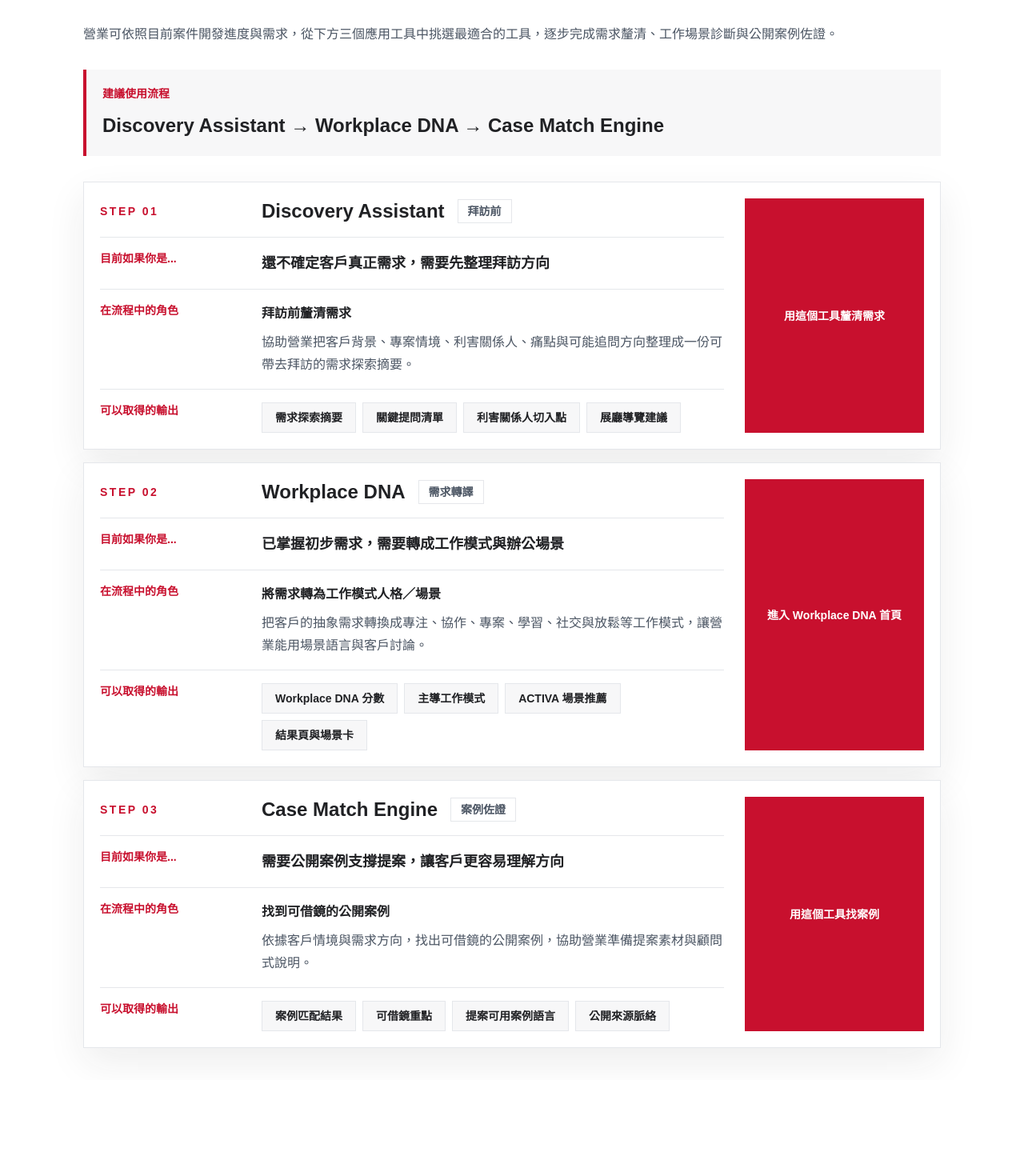
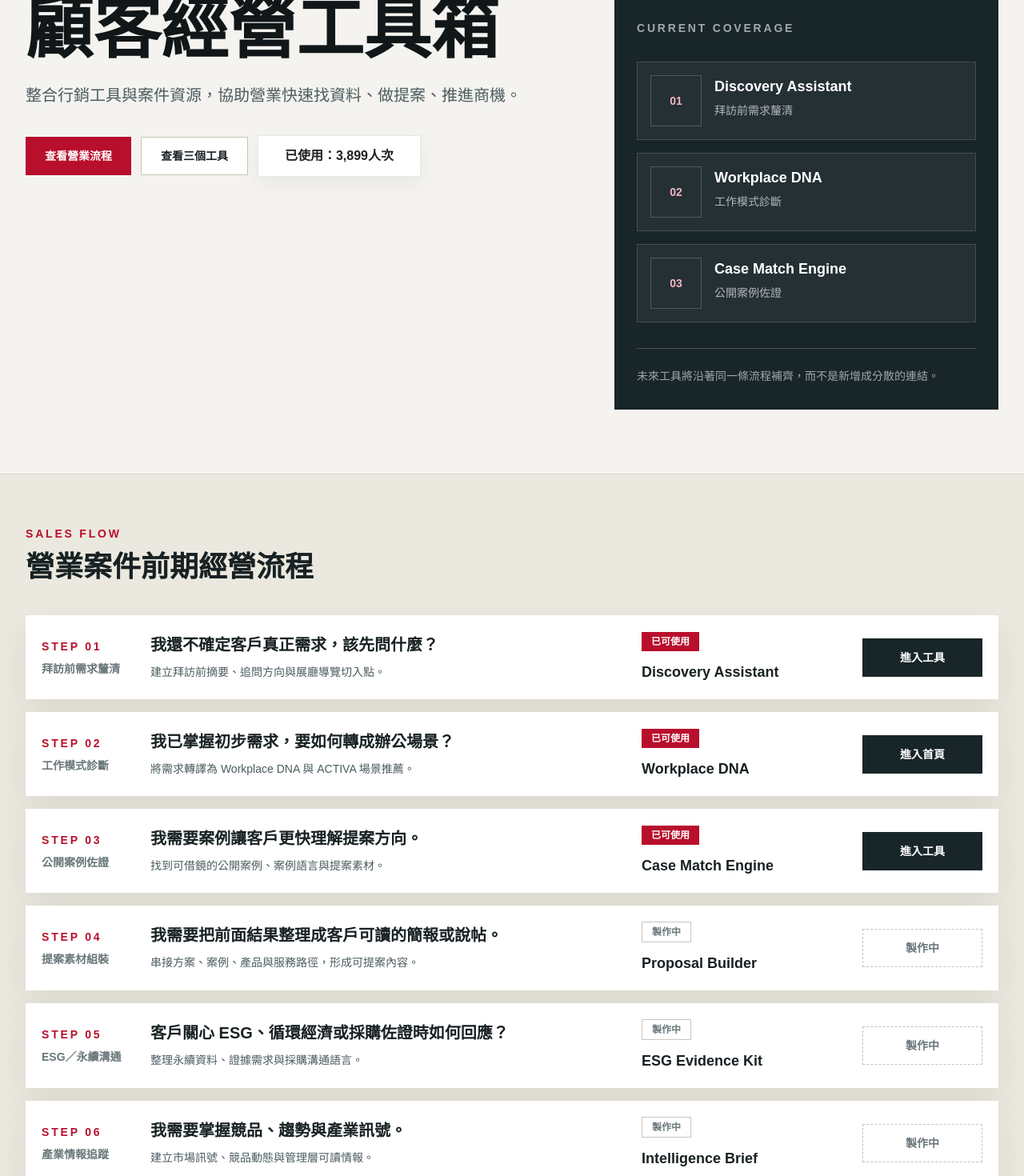
Before and after one commit to shawnfan303/activa-workplace-dna-explorer, a Next.js app: page /customer-toolbox in a window 1280 px wide. Shown: the part 220-1690 px from the top of the page at 80% size. Before the commit the page ends 1570 px from the top, so only its background shows below. Built offline with nearby package versions, Linux system fonts and the light colour scheme.

Commit message:
Apply customer toolbox redesign

```diff
--- a/app/customer-toolbox/page.tsx
+++ b/app/customer-toolbox/page.tsx
@@ -5,121 +5,223 @@
 
 export const metadata: Metadata = {
   title: "顧客經營工具箱",
-  description: "讓營業依照案件前期開發進度，挑選 Discovery Assistant、Workplace DNA 與 Case Match Engine。"
+  description: "整合行銷工具與案件資源，協助營業快速找資料、做提案、推進商機。"
 };
 
-const tools = [
+const salesFlow = [
   {
     step: "01",
-    phase: "拜訪前",
-    need: "還不確定客戶真正需求，需要先整理拜訪方向",
-    name: "Discovery Assistant",
+    phase: "拜訪前需求釐清",
+    question: "我還不確定客戶真正需求，該先問什麼？",
+    outcome: "建立拜訪前摘要、追問方向與展廳導覽切入點。",
+    tool: "Discovery Assistant",
+    toolType: "已可使用",
     href: "/discovery-assistant",
-    role: "拜訪前釐清需求",
-    description: "協助營業把客戶背景、專案情境、利害關係人、痛點與可能追問方向整理成一份可帶去拜訪的需求探索摘要。",
-    outputs: ["需求探索摘要", "關鍵提問清單", "利害關係人切入點", "展廳導覽建議"],
-    cta: "用這個工具釐清需求"
+    cta: "進入工具"
   },
   {
     step: "02",
-    phase: "需求轉譯",
-    need: "已掌握初步需求，需要轉成工作模式與辦公場景",
-    name: "Workplace DNA",
+    phase: "工作模式診斷",
+    question: "我已掌握初步需求，要如何轉成辦公場景？",
+    outcome: "將需求轉譯為 Workplace DNA 與 ACTIVA 場景推薦。",
+    tool: "Workplace DNA",
+    toolType: "已可使用",
     href: "/",
-    role: "將需求轉為工作模式人格／場景",
-    description: "把客戶的抽象需求轉換成專注、協作、專案、學習、社交與放鬆等工作模式，讓營業能用場景語言與客戶討論。",
-    outputs: ["Workplace DNA 分數", "主導工作模式", "ACTIVA 場景推薦", "結果頁與場景卡"],
-    cta: "進入 Workplace DNA 首頁"
+    cta: "進入首頁"
   },
   {
     step: "03",
-    phase: "案例佐證",
-    need: "需要公開案例支撐提案，讓客戶更容易理解方向",
-    name: "Case Match Engine",
+    phase: "公開案例佐證",
+    question: "我需要案例讓客戶更快理解提案方向。",
+    outcome: "找到可借鏡的公開案例、案例語言與提案素材。",
+    tool: "Case Match Engine",
+    toolType: "已可使用",
     href: "/case-match",
-    role: "找到可借鏡的公開案例",
-    description: "依據客戶情境與需求方向，找出可借鏡的公開案例，協助營業準備提案素材與顧問式說明。",
-    outputs: ["案例匹配結果", "可借鏡重點", "提案可用案例語言", "公開來源脈絡"],
-    cta: "用這個工具找案例"
+    cta: "進入工具"
+  },
+  {
+    step: "04",
+    phase: "提案素材組裝",
+    question: "我需要把前面結果整理成客戶可讀的簡報或說帖。",
+    outcome: "串接方案、案例、產品與服務路徑，形成可提案內容。",
+    tool: "Proposal Builder",
+    toolType: "製作中",
+    href: "",
+    cta: "製作中"
+  },
+  {
+    step: "05",
+    phase: "ESG／永續溝通",
+    question: "客戶關心 ESG、循環經濟或採購佐證時如何回應？",
+    outcome: "整理永續資料、證據需求與採購溝通語言。",
+    tool: "ESG Evidence Kit",
+    toolType: "製作中",
+    href: "",
+    cta: "製作中"
+  },
+  {
+    step: "06",
+    phase: "產業情報追蹤",
+    question: "我需要掌握競品、趨勢與產業訊號。",
+    outcome: "建立市場訊號、競品動態與管理層可讀情報。",
+    tool: "Intelligence Brief",
+    toolType: "製作中",
+    href: "",
+    cta: "製作中"
   }
 ];
 
+const activeTools = salesFlow.filter((item) => item.toolType === "已可使用");
+const inProgressTools = salesFlow.filter((item) => item.toolType === "製作中");
+
 export default function CustomerToolboxPage() {
   return (
-    <section className="min-h-screen bg-white">
-      <div className="aurora-container py-8 md:py-10">
-        <header className="flex flex-wrap items-center justify-between gap-5 border-b border-aurora-line pb-6">
-          <div className="flex items-center gap-5">
-            <img className="h-11 w-auto" src={`${assetPath("/images/aurora-furniture-logo.png")}?v=transparent`} alt="震旦家具 AURORA Furniture" />
-            <p className="text-sm font-semibold uppercase tracking-[0.22em] text-aurora-red">Sales development toolbox</p>
+    <div className="min-h-screen bg-[#f4f3ef] text-[#182123]">
+      <main>
+        <section className="mx-auto max-w-7xl px-5 py-10 lg:px-8 lg:py-20">
+          <div className="mb-8 flex items-center gap-5 border-b border-[#d9d5ca] pb-6">
+            <img className="h-16 w-auto md:h-20" src={`${assetPath("/images/aurora-furniture-logo.png")}?v=transparent`} alt="震旦家具 AURORA Furniture" />
+            <p className="text-sm font-semibold uppercase tracking-[0.22em] text-[#b80f2c] md:text-base">Sales development toolbox</p>
           </div>
-          <UsageCounter variant="compact" />
-        </header>
 
-        <div className="py-8">
+          <div className="grid gap-12 lg:grid-cols-[minmax(0,1fr)_480px] lg:items-start">
           <div>
-            <h1 className="whitespace-nowrap text-[clamp(2.35rem,5.8vw,4.9rem)] font-semibold leading-none text-aurora-ink">
+            <h1 className="whitespace-nowrap text-[clamp(2.7rem,6.6vw,5.8rem)] font-semibold leading-[0.95] text-[#111718]">
               顧客經營工具箱
             </h1>
-            <p className="mt-6 whitespace-nowrap text-[clamp(0.72rem,1.25vw,1.05rem)] leading-8 text-aurora-graphite">
-              營業可依照目前案件開發進度與需求，從下方三個應用工具中挑選最適合的工具，逐步完成需求釐清、工作場景診斷與公開案例佐證。
+            <p className="mt-6 max-w-3xl text-xl leading-9 text-[#4b5b5f]">
+              整合行銷工具與案件資源，協助營業快速找資料、做提案、推進商機。
             </p>
+            <div className="mt-8 flex flex-wrap items-center gap-3">
+              <a href="#flow" className="inline-flex h-12 items-center bg-[#b80f2c] px-6 text-sm font-semibold text-white transition hover:bg-[#930b23]">
+                查看營業流程
+              </a>
+              <a href="#tools" className="inline-flex h-12 items-center border border-[#c9c5ba] bg-white px-6 text-sm font-semibold transition hover:border-[#b80f2c] hover:text-[#b80f2c]">
+                查看三個工具
+              </a>
+              <UsageCounter variant="compact" />
+            </div>
           </div>
 
-          <div className="mt-7 border-l-4 border-aurora-red bg-aurora-soft p-5">
-            <p className="text-sm font-semibold text-aurora-red">建議使用流程</p>
-            <p className="mt-3 text-2xl font-semibold leading-9 text-aurora-ink">
-              Discovery Assistant → Workplace DNA → Case Match Engine
-            </p>
+          <div className="bg-[#182529] p-7 text-white">
+            <p className="text-sm font-semibold uppercase tracking-[0.2em] text-white/60">Current coverage</p>
+            <div className="mt-8 grid gap-4">
+              {activeTools.map((item) => (
+                <div key={item.tool} className="grid grid-cols-[64px_minmax(0,1fr)] gap-4 border border-white/15 bg-white/5 p-4">
+                  <div className="flex h-16 items-center justify-center border border-white/20 text-sm font-semibold text-[#f3b6c1]">{item.step}</div>
+                  <div>
+                    <p className="text-lg font-semibold">{item.tool}</p>
+                    <p className="mt-1 text-sm leading-6 text-white/65">{item.phase}</p>
+                  </div>
+                </div>
+              ))}
+            </div>
+            <div className="mt-8 border-t border-white/20 pt-5 text-sm leading-7 text-white/60">
+              未來工具將沿著同一條流程補齊，而不是新增成分散的連結。
+            </div>
+          </div>
+          </div>
+        </section>
+
+        <section id="flow" className="border-y border-[#d9d5ca] bg-[#ebe8df]">
+          <div className="mx-auto max-w-7xl px-5 py-16 lg:px-8">
+            <div className="mb-10 grid gap-5 lg:grid-cols-[0.7fr_1.3fr] lg:items-end">
+              <div>
+                <p className="text-sm font-semibold uppercase tracking-[0.2em] text-[#b80f2c]">Sales Flow</p>
+                <h2 className="mt-3 text-4xl font-semibold">營業案件前期經營流程</h2>
               </div>
             </div>
 
             <div className="grid gap-4">
-          {tools.map((tool) => (
-            <article key={tool.name} className="grid gap-5 border border-aurora-line bg-white p-5 shadow-subtle lg:grid-cols-[minmax(0,1fr)_230px] lg:items-stretch">
-              <div className="grid gap-4">
-                <div className="grid gap-3 border-b border-aurora-line pb-4 lg:grid-cols-[190px_minmax(0,1fr)] lg:items-center">
-                  <p className="text-sm font-semibold tracking-[0.18em] text-aurora-red">STEP {tool.step}</p>
-                  <div className="flex flex-wrap items-center gap-4">
-                    <h2 className="text-2xl font-semibold text-aurora-ink">{tool.name}</h2>
-                    <span className="inline-flex border border-aurora-line px-3 py-1 text-sm font-semibold text-aurora-graphite">{tool.phase}</span>
+              {salesFlow.map((item) => (
+                <article key={item.step} className="grid gap-4 bg-white p-5 shadow-subtle lg:grid-cols-[120px_minmax(0,1fr)_260px_150px] lg:items-center">
+                  <div>
+                    <p className="text-sm font-semibold tracking-[0.2em] text-[#b80f2c]">STEP {item.step}</p>
+                    <p className="mt-2 text-sm font-semibold text-[#6a777a]">{item.phase}</p>
                   </div>
+                  <div>
+                    <p className="text-xl font-semibold">{item.question}</p>
+                    <p className="mt-2 text-sm leading-6 text-[#4b5b5f]">{item.outcome}</p>
                   </div>
-
-                <div className="grid gap-3 border-b border-aurora-line pb-4 lg:grid-cols-[190px_minmax(0,1fr)]">
-                  <p className="text-sm font-semibold text-aurora-red">目前如果你是...</p>
-                  <p className="text-lg font-semibold leading-8 text-aurora-ink">{tool.need}</p>
+                  <div>
+                    <span className={`inline-flex px-3 py-1 text-xs font-semibold ${item.toolType === "已可使用" ? "bg-[#b80f2c] text-white" : "border border-[#c9c5ba] text-[#6a777a]"}`}>
+                      {item.toolType}
+                    </span>
+                    <p className="mt-3 text-lg font-semibold">{item.tool}</p>
                   </div>
-
-                <div className="grid gap-3 border-b border-aurora-line pb-4 lg:grid-cols-[190px_minmax(0,1fr)]">
-                  <p className="text-sm font-semibold text-aurora-red">在流程中的角色</p>
-                  <div>
-                    <p className="text-base font-semibold leading-7 text-aurora-ink">{tool.role}</p>
-                    <p className="mt-2 text-base leading-7 text-aurora-graphite">{tool.description}</p>
-                  </div>
-                </div>
-
-                <div className="grid gap-3 lg:grid-cols-[190px_minmax(0,1fr)] lg:items-start">
-                  <p className="text-sm font-semibold text-aurora-red">可以取得的輸出</p>
-                  <div className="flex flex-wrap gap-2">
-                    {tool.outputs.map((output) => (
-                      <span key={output} className="border border-aurora-line bg-aurora-soft px-4 py-2 text-sm font-semibold text-aurora-ink">
-                        {output}
+                  {item.href ? (
+                    <Link href={item.href} className="inline-flex h-12 items-center justify-center bg-[#182529] px-5 text-sm font-semibold text-white transition hover:bg-[#2b383b]">
+                      {item.cta}
+                    </Link>
+                  ) : (
+                    <span className="inline-flex h-12 items-center justify-center border border-dashed border-[#c9c5ba] px-5 text-sm font-semibold text-[#6a777a]">
+                      {item.cta}
                     </span>
-                    ))}
-                  </div>
-                </div>
-              </div>
-
-              <div className="flex items-stretch lg:justify-end">
-                <Link href={tool.href} className="inline-flex min-h-28 w-full items-center justify-center whitespace-nowrap bg-aurora-red px-5 py-4 text-center text-sm font-semibold leading-6 text-white transition hover:bg-red-800 lg:min-h-full lg:w-56">
-                  {tool.cta}
-                </Link>
-              </div>
+                  )}
                 </article>
               ))}
             </div>
           </div>
         </section>
+
+        <section id="tools" className="mx-auto max-w-7xl px-5 py-16 lg:px-8">
+          <div className="mb-10 flex flex-col gap-4 lg:flex-row lg:items-end lg:justify-between">
+            <div>
+              <p className="text-sm font-semibold uppercase tracking-[0.2em] text-[#b80f2c]">Available Now</p>
+              <h2 className="mt-3 text-4xl font-semibold">目前可使用工具</h2>
+            </div>
+            <p className="max-w-xl text-base leading-7 text-[#4b5b5f]">
+              三個工具對應案件前期的前三個關鍵步驟：釐清需求、轉譯場景、找到案例。
+            </p>
+          </div>
+          <div className="grid gap-5 lg:grid-cols-3">
+            {activeTools.map((item) => (
+              <Link key={item.tool} href={item.href} className="group flex min-h-[330px] flex-col justify-between bg-white p-6 shadow-subtle transition hover:-translate-y-1">
+                <div>
+                  <div className="flex items-center justify-between gap-4">
+                    <span className="text-sm font-semibold tracking-[0.2em] text-[#b80f2c]">STEP {item.step}</span>
+                    <span className="border border-[#d8d5cc] px-3 py-1 text-xs font-semibold text-[#4b5b5f]">{item.toolType}</span>
+                  </div>
+                  <h3 className="mt-7 text-3xl font-semibold">{item.tool}</h3>
+                  <p className="mt-4 text-base leading-7 text-[#4b5b5f]">{item.outcome}</p>
+                </div>
+                <p className="mt-8 text-sm font-semibold text-[#182529] transition group-hover:text-[#b80f2c]">{item.cta}</p>
+              </Link>
+            ))}
+          </div>
+        </section>
+
+        <section id="roadmap" className="bg-[#182529] text-white">
+          <div className="mx-auto max-w-7xl px-5 py-16 lg:px-8">
+            <div className="grid gap-8 lg:grid-cols-[0.8fr_1.2fr]">
+              <div>
+                <p className="text-sm font-semibold uppercase tracking-[0.2em] text-[#f3b6c1]">Roadmap</p>
+                <h2 className="mt-3 text-4xl font-semibold">預計增設工具</h2>
+              </div>
+              <div className="grid gap-4">
+                {inProgressTools.map((item) => (
+                  <div key={item.tool} className="grid gap-4 border border-white/15 p-5 md:grid-cols-[120px_minmax(0,1fr)_120px] md:items-center">
+                    <p className="text-sm font-semibold tracking-[0.2em] text-[#f3b6c1]">STEP {item.step}</p>
+                    <div>
+                      <p className="text-xl font-semibold">{item.tool}</p>
+                      <p className="mt-2 text-sm leading-6 text-white/60">{item.phase}｜{item.outcome}</p>
+                    </div>
+                    <span className="inline-flex h-10 items-center justify-center border border-white/20 text-sm font-semibold text-white/60">製作中</span>
+                  </div>
+                ))}
+              </div>
+            </div>
+          </div>
+        </section>
+
+      </main>
+
+      <footer className="border-t border-[#d9d5ca] bg-[#111718] text-white">
+        <div className="mx-auto flex max-w-7xl flex-col gap-4 px-5 py-8 text-sm text-white/65 md:flex-row md:items-center md:justify-between lg:px-8">
+          <p className="font-semibold text-white">SHAWN FAN</p>
+          <p>顧客經營工具箱 / Version 2026 Q3</p>
+        </div>
+      </footer>
+    </div>
   );
 }
--- a/components/SiteHeader.tsx
+++ b/components/SiteHeader.tsx
@@ -5,30 +5,41 @@
 import { assetPath } from "@/lib/assets";
 
 const navItems = [
-  { href: "/", label: "首頁" },
-  { href: "/customer-toolbox", label: "顧客經營工具箱" },
-  { href: "/quiz", label: "Workplace DNA" },
-  { href: "/result", label: "結果" },
-  { href: "/scenes", label: "場景資料" }
+  { href: "/customer-toolbox", label: "首頁" },
+  { href: "/discovery-assistant", label: "工具一｜Discovery Assistant" },
+  { href: "/", label: "工具二｜Workplace DNA" },
+  { href: "/case-match", label: "工具三｜Case Match Engine" }
 ];
 
 export function SiteHeader() {
   const pathname = usePathname();
 
-  if (pathname === "/" || pathname.startsWith("/customer-toolbox")) {
+  if (pathname.startsWith("/customer-toolbox") || pathname.startsWith("/toolbox-redesign-demo")) {
     return null;
+  }
+
+  function isActive(href: string) {
+    if (href === "/") {
+      return pathname === "/" || pathname.startsWith("/quiz") || pathname.startsWith("/questionnaire") || pathname.startsWith("/result") || pathname.startsWith("/results") || pathname.startsWith("/scenes");
+    }
+
+    return pathname === href || pathname.startsWith(href);
   }
 
   return (
     <header className="border-b border-aurora-line bg-white">
       <nav className="aurora-container flex min-h-20 items-center justify-between gap-6">
-        <Link href="/" className="flex items-center gap-4 text-sm font-bold tracking-wide text-aurora-ink">
+        <Link href="/customer-toolbox" className="flex items-center gap-4 text-sm font-bold tracking-wide text-aurora-ink">
           <img className="h-14 w-auto" src={`${assetPath("/images/aurora-furniture-logo.png")}?v=transparent`} alt="震旦家具 AURORA Furniture" />
-          <span className="hidden sm:inline">ACTIVA Workplace DNA Explorer</span>
+          <span className="hidden sm:inline">震旦家具 AURORA Furniture</span>
         </Link>
         <div className="flex flex-wrap items-center justify-end gap-2 text-sm text-aurora-graphite">
           {navItems.map((item) => (
-            <Link key={item.href} href={item.href} className="px-3 py-2 transition hover:text-aurora-red">
+            <Link
+              key={item.href}
+              href={item.href}
+              className={`px-3 py-2 font-semibold transition hover:text-aurora-red ${isActive(item.href) ? "text-aurora-red" : ""}`}
+            >
               {item.label}
             </Link>
           ))}
```
Lines whose indentation alone changed are shown as unchanged.
